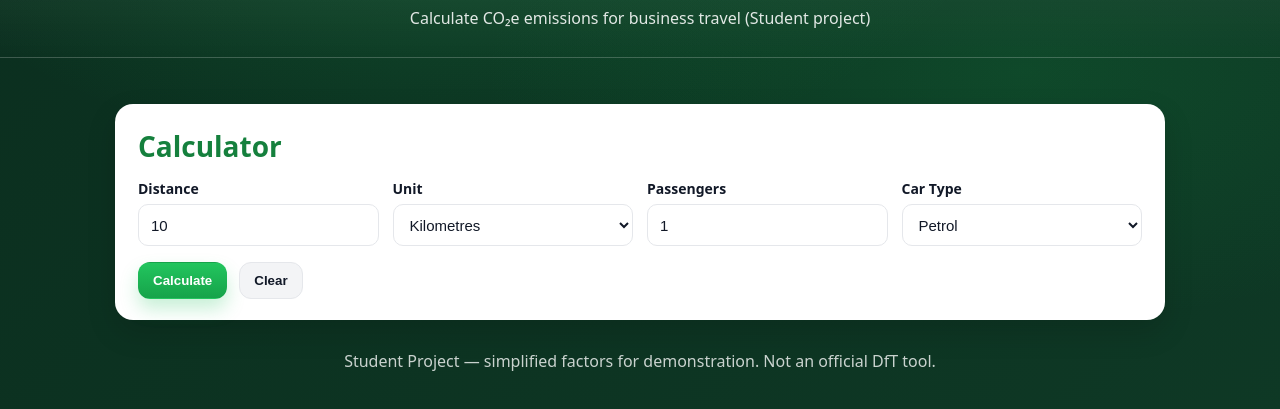
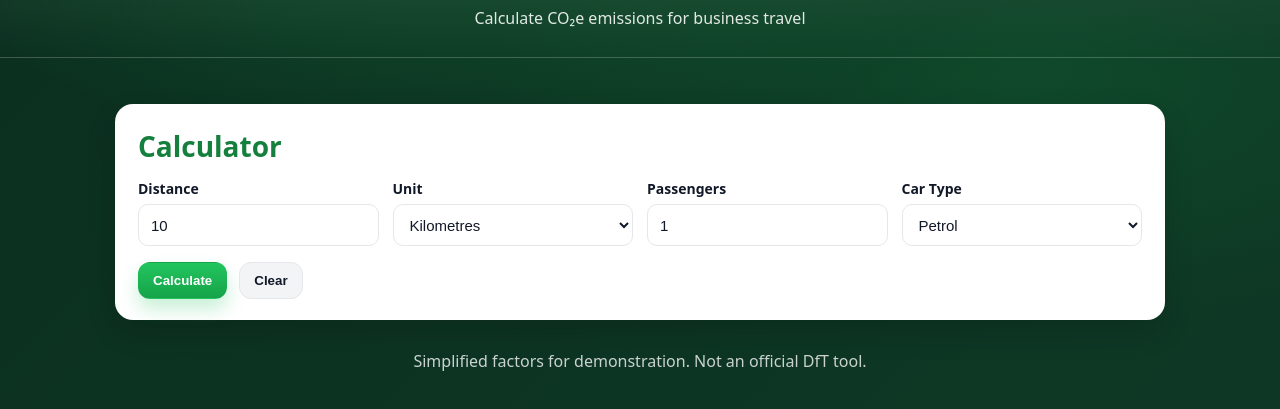
Before and after one commit to dhi-verma/travel-carbon-app, a website: page index.html in a window 1280 px wide. Shown: the part 89-498 px from the top of the page. Drawn offline with Linux system fonts and the light colour scheme.

Commit message:
Update index.html

```diff
--- a/index.html
+++ b/index.html
@@ -3,8 +3,8 @@
 <head>
   <meta charset="utf-8" />
   <meta name="viewport" content="width=device-width,initial-scale=1" />
-  <title>DfT Travel Carbon Calculator (Student Project)</title>
-  <meta name="description" content="A student-built web app to estimate CO₂e emissions for common business travel modes (land and air) using a small subset of UK Government GHG factors." />
+  <title>Travel Carbon Calculator</title>
+  <meta name="description" content="A web app to estimate CO₂e emissions for common business travel modes (land and air) using a small subset of UK Government GHG factors." />
 
   <link rel="stylesheet" href="styles.css" />
 </head>
@@ -13,7 +13,7 @@
   <header class="page-header">
     <div class="container">
       <h1>DfT Travel Carbon Calculator</h1>
-      <p class="subtitle">Calculate CO₂e emissions for business travel (Student project)</p>
+      <p class="subtitle">Calculate CO₂e emissions for business travel</p>
     </div>
   </header>
 
@@ -78,7 +78,7 @@
     <!-- FOOTER -->
     <footer class="footer">
       <p class="muted">
-        Student Project — simplified factors for demonstration. Not an official DfT tool.
+        Simplified factors for demonstration. Not an official DfT tool.
       </p>
     </footer>
   </main>
```
